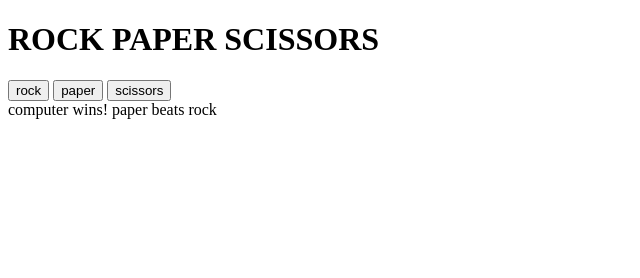
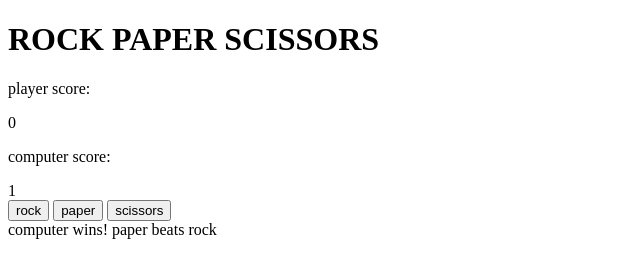
Before and after one commit to madukweopt/Rock-Paper-scissors, a plain HTML site: page index.html in a window 1280 px wide. Both pictures are taken after a click on the button "rock". Shown: the whole page, without its empty margins (0-640 px from the left). Drawn offline with Linux system fonts and the light colour scheme.

Commit message:
Add a div that display score results

```diff
--- a/index.html
+++ b/index.html
@@ -8,6 +8,11 @@
 </head>
 <body>
     <h1>ROCK PAPER SCISSORS</h1>
+    <div class="display-score">
+        <p>player score:</p><span class="player-score">0</span>
+        <p>computer score:</p><span class="computer-score">0</span>
+
+    </div>
     <div class="button-container">
         <button class="rockbtn">rock</button>
         <button class="paperbtn">paper</button>
--- a/javascript.js
+++ b/javascript.js
@@ -1,10 +1,9 @@
-let computerScore = 0;
-let playerScore = 0;
+let computerScore = document.querySelector('.computer-score');
+let playerScore = document.querySelector('.player-score');
 const rockbtn = document.querySelector('.rockbtn');
 const paperbtn = document.querySelector('.paperbtn');
 const scissorsbtn = document.querySelector('.scissorsbtn');
-const displayResults = document.querySelector('.display-results');
-
+let displayResults = document.querySelector('.display-results');
 
 // This function will randomly return a value from the array of choices.
 function computerPlay() {
@@ -25,11 +24,11 @@ function playRound(playerSelection, computerSelection) {
         (playerSelection === 'paper' && computerSelection === 'scissors') ||
         (playerSelection === 'scissors' && computerSelection === 'rock')
     )   {
-        computerScore++
+        computerScore.textContent++
         displayResults.textContent = `computer wins! ${computerSelection} beats ${playerSelection}`
 
     } else {
-        playerScore++
+        playerScore.textContent++
         displayResults.textContent = `you win! ${playerSelection} beats ${computerSelection}`
 
     }
```
Also changed, not shown: style.css (added).
